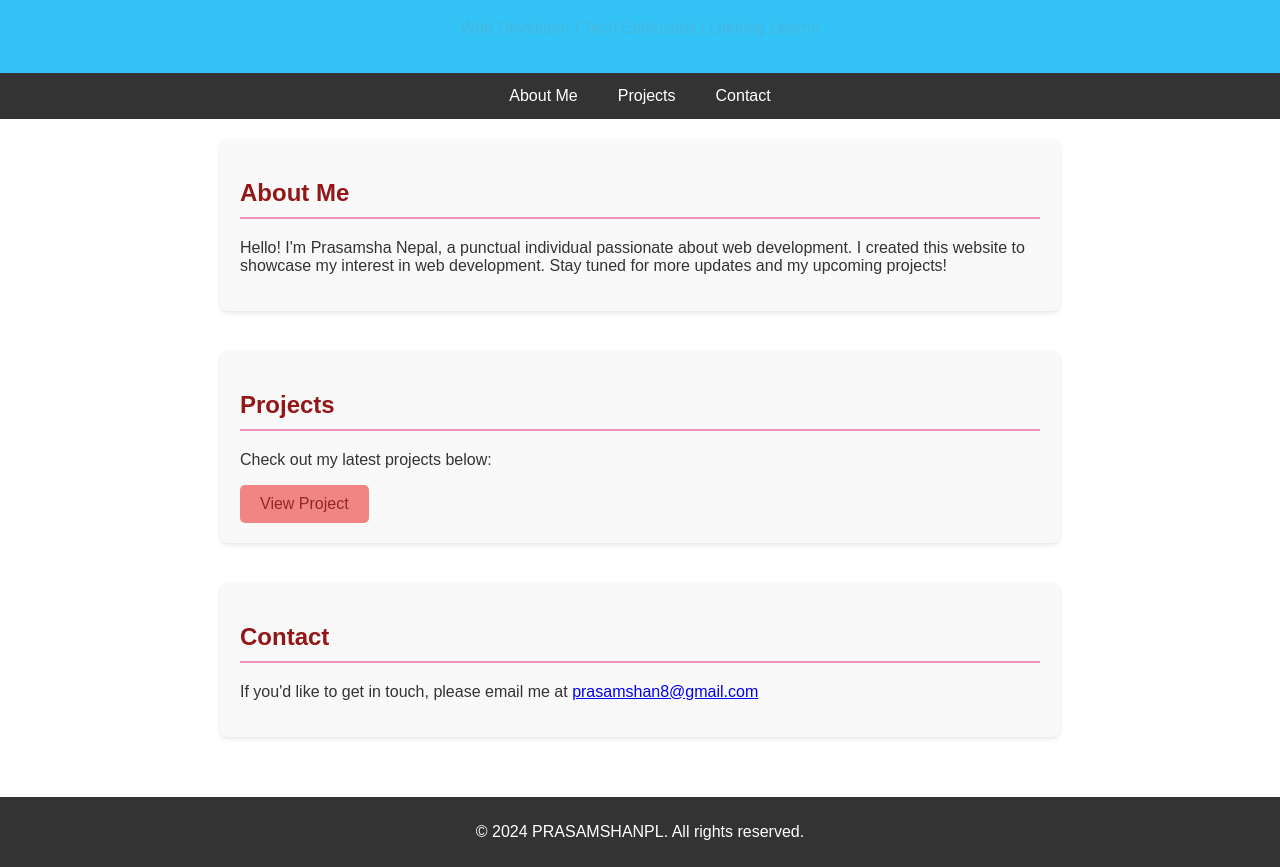
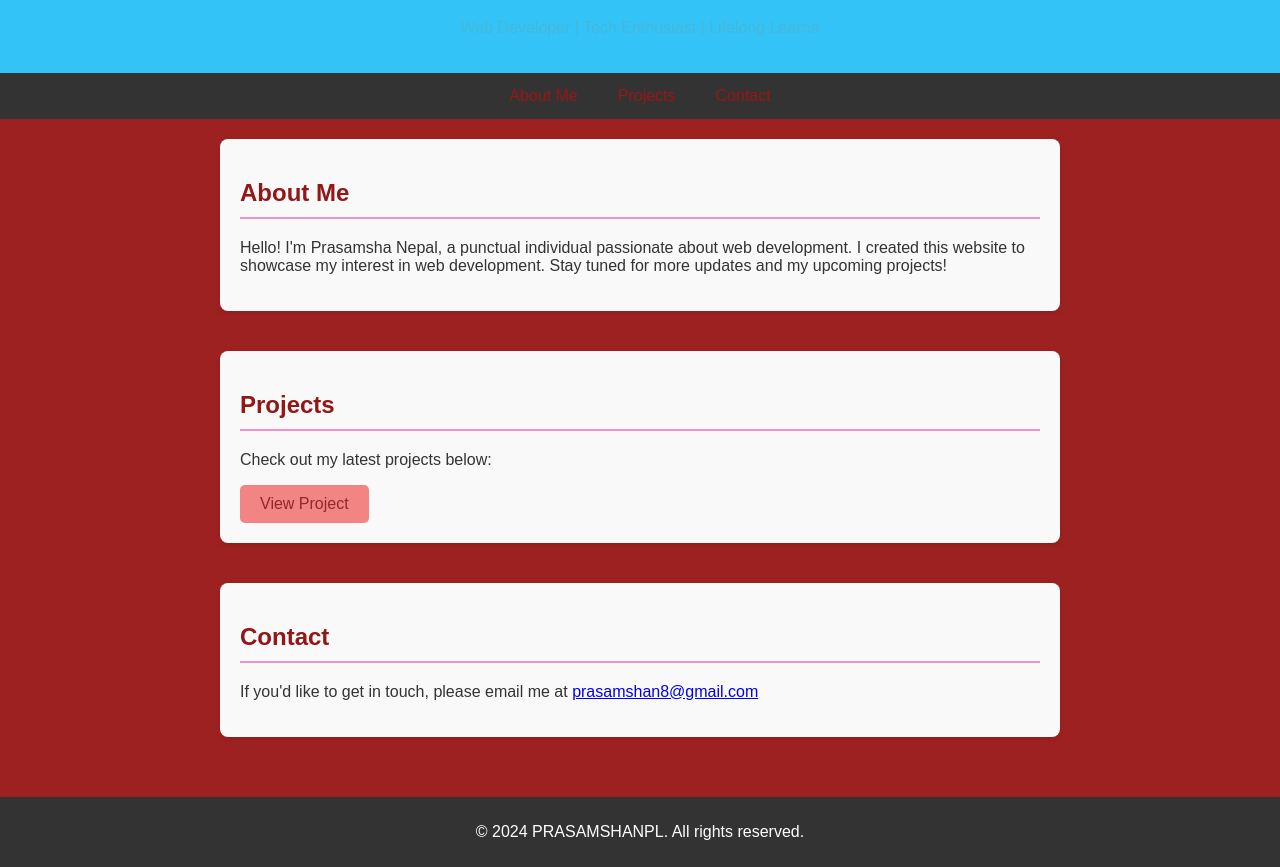
Before and after one commit to Prasansaaaaaaaa/portfolio-website, a plain HTML site: page index.html in a window 1280 px wide. Shown: the part 81-948 px from the top of the page. Drawn offline with Linux system fonts and the light colour scheme.

Commit message:
changed color settings

```diff
--- a/index.html
+++ b/index.html
@@ -9,7 +9,7 @@
             font-family: 'Arial', sans-serif;
             margin: 0;
             padding: 0;
-            background-color: #fff;
+            background-color: #9e2121;
             color: #333;
             overflow-x: hidden;
         }
@@ -25,13 +25,13 @@
             background-color: #333;
         }
         nav a {
-            color: #fff;
+            color: #981616;
             padding: 14px 20px;
             text-decoration: none;
             text-align: center;
         }
         nav a:hover {
-            background-color: #ff0000;
+            background-color: #d67f7f;
         }
         .container {
             padding: 20px;
```
